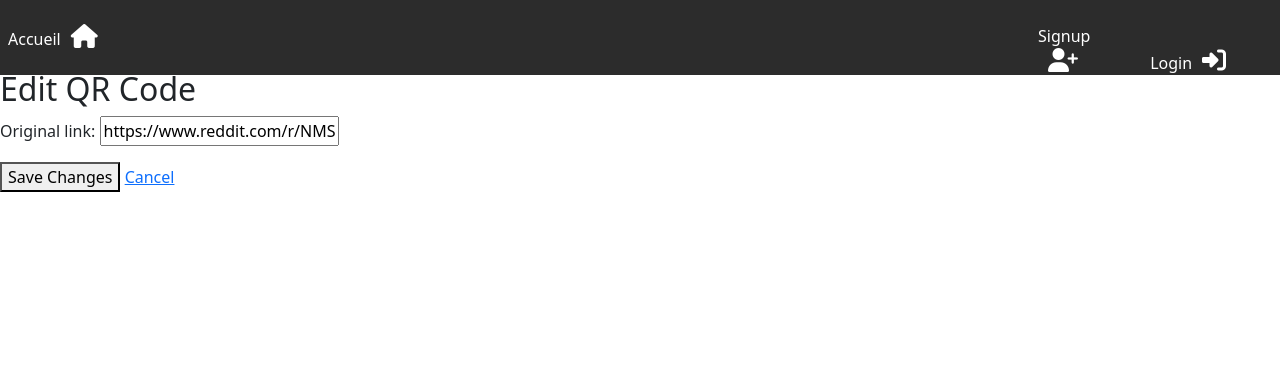
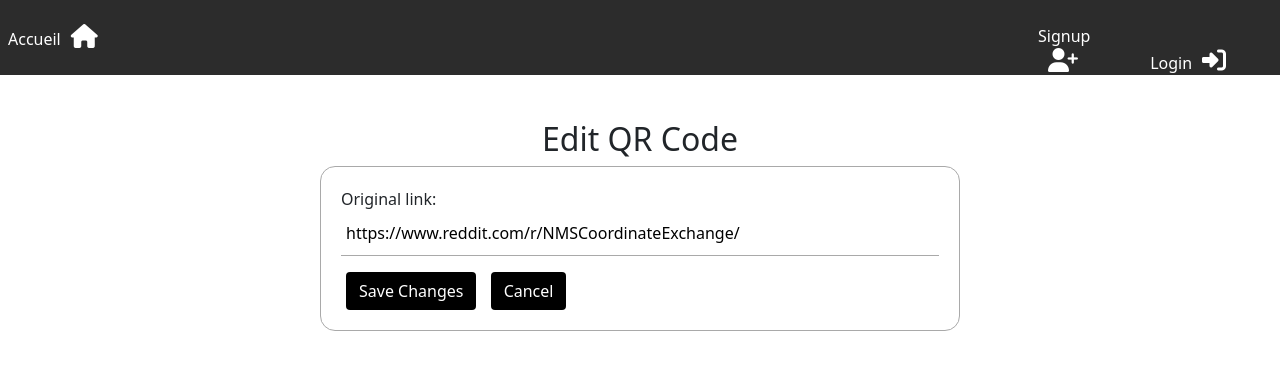
Before and after one commit to LucasRedjaimia/QRCodes, a Django app: page /edit_qr_code/22/ in a window 1280 px wide. Shown: the top 375 px of the page. Run offline with Django 4.2, Linux system fonts and the light colour scheme; data comes from the database, SQL or seed files in the repository.

Commit message:
edit qr code rework

```diff
--- a/qr/templates/myqrcodes/edit_qr_code.html
+++ b/qr/templates/myqrcodes/edit_qr_code.html
@@ -1,12 +1,62 @@
 {% extends 'base.html' %}
 {% block content %}
 <!-- edit_qr_code.html -->
+    <style>
+        h2 {
+            width: 100%;
+            text-align: center;
+            padding-top: 50px;
+        }
+        .formulaire {
+            border: 1px solid darkgrey;
+            margin: 0 auto;
+            width: 50%;
+            display: flex;
+            justify-content: center;
+            flex-wrap: wrap;
+            padding: 20px;
+            border-radius: 15px;
+        }
+        #id_original_link {
+            padding: 10px 5px;
+            border: none;
+            border-bottom: 1px solid darkgrey;
+            width: 100%;
+        }
+        form {
+            width: 100%;
+        }
+        .btn {
+            background-color: black;
+            color: white;
+            transition: all .2s;
+            margin: 0 5px;
+        }
+        .btn:hover {
+            color: white;
+            transform: scale(1.1);
+        }
+        .cancel-edit:hover {
+            background-color: darkred;
+        }
+        .save-btn:hover {
+            background-color: forestgreen;
+        }
+
+        @media only screen and (max-width: 600px) {
+            .formulaire {
+                width: 95%;
+            }
+        }
+    </style>
     <h2>Edit QR Code</h2>
+    <div class="formulaire">
         <form method="post" action="{% url 'edit_qr_code' qr_code.id %}">
             {% csrf_token %}
             <input type="hidden" name="action" value="edit">
             {{ form.as_p }}
-    <button type="submit">Save Changes</button>
-    <a href="{% url 'my_qr_codes' %}" class="cancel-edit">Cancel</a>
+            <button type="submit" class="btn save-btn">Save Changes</button>
+            <a href="{% url 'my_qr_codes' %}" class="cancel-edit btn">Cancel</a>
         </form>
+    </div>
 {% endblock %}
```
Lines whose indentation alone changed are shown as unchanged.
